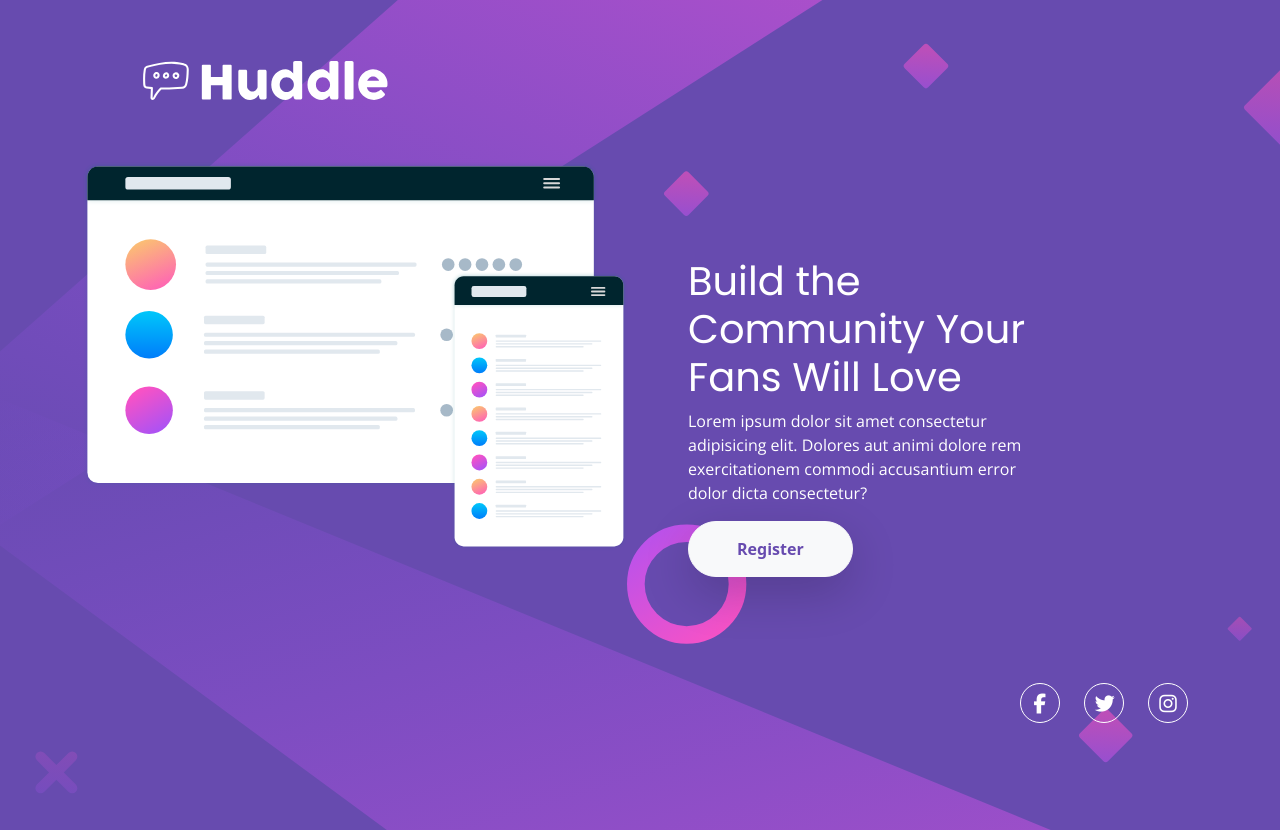
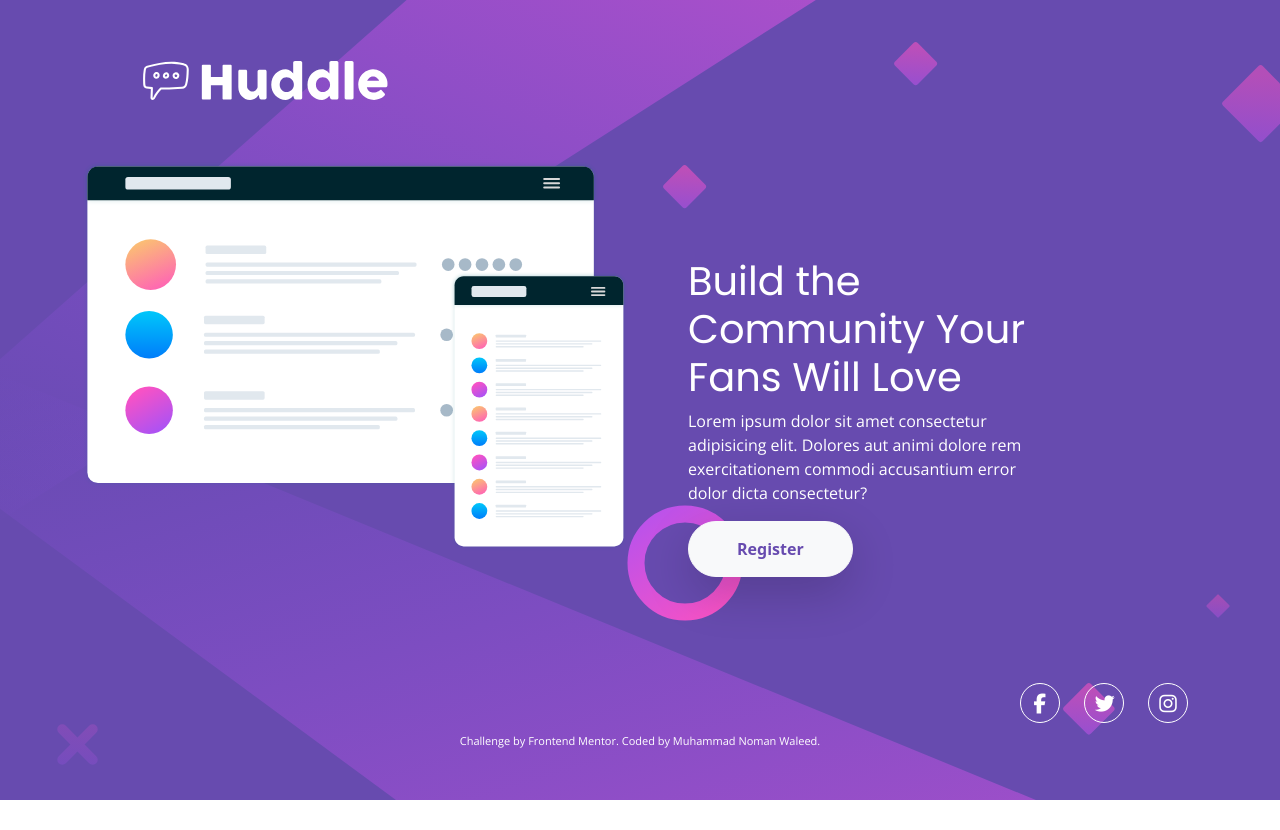
Before and after one commit to NomanWaleed/frontendMentorChallengeSolved-huddle-landing-page-with-single-introductory-section, a plain HTML site: page index.html in a window 1280 px wide. After the commit the page ends 800 px from the top, so only its background shows below. Drawn offline with nearby package versions, Linux system fonts and the light colour scheme.

Commit message:
Updated V 1.0

```diff
--- a/index.html
+++ b/index.html
@@ -1,16 +1,12 @@
 <!DOCTYPE html>
 <html lang="en">
+
 <head>
   <meta charset="UTF-8" />
   <meta name="viewport" content="width=device-width, initial-scale=1.0" />
   <!-- displays site properly based on user's device -->
 
-    <link
-      rel="icon"
-      type="image/png"
-      sizes="32x32"
-      href="./images/favicon-32x32.png"
-    />
+  <link rel="icon" type="image/png" sizes="32x32" href="./images/favicon-32x32.png" />
 
   <title>
     Frontend Mentor | Huddle landing page with single introductory section
@@ -20,32 +16,20 @@
   <!-- Poppin Font -->
   <link rel="preconnect" href="https://fonts.googleapis.com" />
   <link rel="preconnect" href="https://fonts.gstatic.com" crossorigin />
-    <link
-      href="https://fonts.googleapis.com/css2?family=Poppins:wght@400;600&display=swap"
-      rel="stylesheet"
-    />
+  <link href="https://fonts.googleapis.com/css2?family=Poppins:wght@400;600&display=swap" rel="stylesheet" />
 
   <!-- Open Sans Font -->
   <link rel="preconnect" href="https://fonts.googleapis.com" />
   <link rel="preconnect" href="https://fonts.gstatic.com" crossorigin />
-    <link
-      href="https://fonts.googleapis.com/css2?family=Open+Sans&display=swap"
-      rel="stylesheet"
-    />
+  <link href="https://fonts.googleapis.com/css2?family=Open+Sans&display=swap" rel="stylesheet" />
 
   <!-- Bootstrap 5 CSS -->
-    <link
-      href="https://cdn.jsdelivr.net/npm/bootstrap@5.0.2/dist/css/bootstrap.min.css"
-      rel="stylesheet"
-      integrity="sha384-EVSTQN3/azprG1Anm3QDgpJLIm9Nao0Yz1ztcQTwFspd3yD65VohhpuuCOmLASjC"
-      crossorigin="anonymous"
-    />
+  <link href="https://cdn.jsdelivr.net/npm/bootstrap@5.0.2/dist/css/bootstrap.min.css" rel="stylesheet"
+    integrity="sha384-EVSTQN3/azprG1Anm3QDgpJLIm9Nao0Yz1ztcQTwFspd3yD65VohhpuuCOmLASjC" crossorigin="anonymous" />
   <!-- Font Awesome 5 CDN -->
-    <script
-      src="https://kit.fontawesome.com/570aec27d0.js"
-      crossorigin="anonymous"
-    ></script>
+  <script src="https://kit.fontawesome.com/570aec27d0.js" crossorigin="anonymous"></script>
 </head>
+
 <body>
   <div class="container-fluid main text-white">
     <div class="container container-sm">
@@ -54,12 +38,7 @@
           <img src="./images/logo.svg" alt="" class="img-fluid m-5" />
         </div>
         <div class="col-md-6 col-sm-12">
-            <img
-              src="./images/illustration-mockups.svg"
-              alt=""
-              class="img-fluid"
-              width="100%"
-            />
+          <img src="./images/illustration-mockups.svg" alt="" class="img-fluid" width="100%" />
         </div>
         <div class="col-md-6 col-sm-12 px-5 py-5 my-5 div2">
           <h1>Build the Community Your Fans Will Love</h1>
@@ -73,59 +52,31 @@
           </button>
         </div>
         <div class="icons">
+          <a href="https://facebook.com/m.nomanwaleed" target="_blank">
             <i class="fab fa-facebook-f"></i>
+          </a>
+          <a href="https://twitter.com/nomang786" target="_blank">
             <i class="fab fa-twitter"></i>
+          </a>
+          <a href="https://www.instagram.com/i_noman_waleed/" target="_blank">
             <i class="fab fa-instagram"></i>
+          </a>
         </div>
+        <footer>
+          <p class="attribution">
+            Challenge by
+            <a href="https://www.frontendmentor.io?ref=challenge" target="_blank">Frontend Mentor</a>. Coded by
+            <a href="https://www.linkedin.com/in/inomanwaleed/">Muhammad Noman Waleed</a>.
+          </p>
+        </footer>
       </div>
     </div>
   </div>
 
-    <!-- <div class="container-fluid main p-5">
-      <div class="container p-5">
-        <div class="row">
-          <div class="col-xl-6 col-xxl-6 col-lg-6 col-md-6 col-sm-12 col-xs-12">
-            <img
-              src="./images/illustration-mockups.svg"
-              alt=""
-              class="img-fluid"
-              width="100%"
-            />
-          </div>
-          <div class="col-xl-6 col-xxl-6 col-lg-6 col-md-6 col-sm-12 col-xs-12 px-4 py-5 my-5 text-white div2">
-              <h1>Build the Community Your Fans Will Love</h1>
-              <p>
-                Lorem ipsum dolor sit amet consectetur adipisicing elit. Dolores
-                aut animi dolore rem exercitationem commodi accusantium error
-                dolor dicta consectetur?
-              </p>
-              <button
-                type="button"
-                class="btn rounded-pill btn-light px-5"
-              >
-                Register
-              </button>
-          </div>
-        </div>
-      </div>
-      <footer>
-        <p class="attribution">
-          Challenge by
-          <a href="https://www.frontendmentor.io?ref=challenge" target="_blank"
-            >Frontend Mentor</a
-          >. Coded by
-          <a href="https://www.linkedin.com/in/inomanwaleed/"
-            >Muhammad Noman Waleed</a
-          >.
-        </p>
-      </footer>
-    </div> -->
+  <!-- Bootstrap 5 JS -->
+  <script src="https://cdn.jsdelivr.net/npm/bootstrap@5.0.2/dist/js/bootstrap.bundle.min.js"
+    integrity="sha384-MrcW6ZMFYlzcLA8Nl+NtUVF0sA7MsXsP1UyJoMp4YLEuNSfAP+JcXn/tWtIaxVXM"
+    crossorigin="anonymous"></script>
+</body>
 
-    <!-- Bootstrap 5 JS -->
-    <script
-      src="https://cdn.jsdelivr.net/npm/bootstrap@5.0.2/dist/js/bootstrap.bundle.min.js"
-      integrity="sha384-MrcW6ZMFYlzcLA8Nl+NtUVF0sA7MsXsP1UyJoMp4YLEuNSfAP+JcXn/tWtIaxVXM"
-      crossorigin="anonymous"
-    ></script>
-  </body>
 </html>
--- a/style.css
+++ b/style.css
@@ -35,18 +35,18 @@ p {
   background-size: cover;
   background-repeat: no-repeat;
   background-position: center;
-  height: 100%;
+  min-height: 100vh;
 }
 .div2 {
   width: 40% !important;
 }
-button{
+button {
   color: var(--primary-color) !important;
   font-weight: 600 !important;
   padding: 15px 60px !important;
 }
 
-@media screen and (max-width: 768px){
+@media screen and (max-width: 768px) {
   .col-md-6.col-sm-12.px-5.py-5.my-5.div2 {
     margin-top: -60px !important;
   }
@@ -63,7 +63,6 @@ button.btn.rounded-pill.btn-light.px-5.shadow-lg {
     margin: 3px !important;
   }
 }
-
 
 @media screen and (max-width: 425px) {
   .main {
@@ -91,7 +90,7 @@ button.btn.rounded-pill.btn-light.px-5.shadow-lg {
     margin-left: 25% !important;
   }
 }
-@media screen and (max-width: 375px){
+@media screen and (max-width: 375px) {
   img.img-fluid.m-5 {
     margin: 35px 20px !important;
   }
@@ -99,7 +98,7 @@ button.btn.rounded-pill.btn-light.px-5.shadow-lg {
     margin-left: 23% !important;
   }
 }
-@media screen and (max-width: 320px){
+@media screen and (max-width: 320px) {
   img.img-fluid.m-5 {
     margin: 35px 5px !important;
   }
@@ -110,7 +109,9 @@ button.btn.rounded-pill.btn-light.px-5.shadow-lg {
 .icons {
   text-align: end;
   margin-right: 30px;
-  margin-bottom: 8.5%;
+}
+footer {
+  /* margin-bottom: 8.5%; */
 }
 .fab {
   padding: 10px;
@@ -122,3 +123,8 @@ button.btn.rounded-pill.btn-light.px-5.shadow-lg {
   border: 1px solid #ffff;
   margin: 10px;
 }
+a{
+  color: #ffff !important;
+  text-decoration: none !important;
+  cursor: pointer;
+}
```
Also changed, not shown: firebase.json (added), 2 other files. Lines whose indentation alone changed are shown as unchanged.
